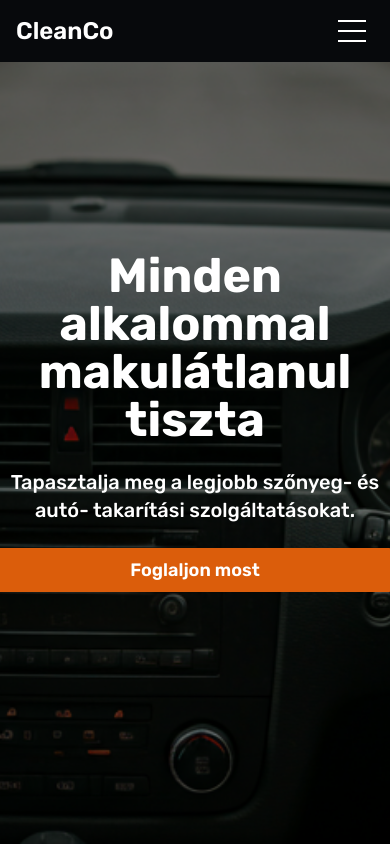
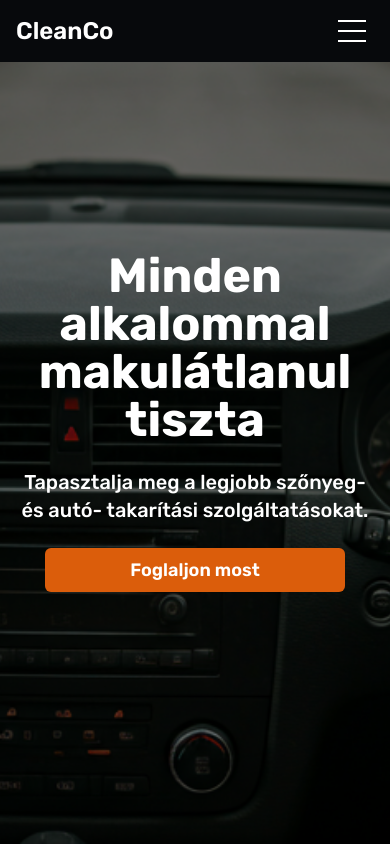
Before and after one commit to Geher-Marcell/carpet_cleaning, a Next.js app: page / in a window 390 px wide. Shown: the top 844 px of the page. Built offline with nearby package versions, Linux system fonts and the light colour scheme.

Commit message:
fix padding for mobile

```diff
--- /dev/null
+++ b/app/order/page.tsx
@@ -0,0 +1,8 @@
+export default function Home() {
+  return (
+    <div className="flex flex-col items-center justify-center min-h-screen py-2">
+      <h1 className="text-4xl font-bold">Order Page</h1>
+      <p className="text-lg text-gray-600">This is the order page.</p>
+    </div>
+  );
+}
--- a/app/page.tsx
+++ b/app/page.tsx
@@ -28,7 +28,7 @@ export default function Home() {
       <main>
         <div
           id="home"
-          className="relative flex flex-col text-center justify-center items-center h-dvh w-dvw gap-6 p-4"
+          className="relative flex flex-col text-center justify-center items-center h-dvh w-dvw"
           style={{
             backgroundImage: "url(./images/main.png)",
             backgroundRepeat: "no-repeat",
@@ -44,11 +44,11 @@ export default function Home() {
             <h1 className="text-5xl font-bold">
               Minden alkalommal makulátlanul tiszta
             </h1>
-            <h5 className="text-xl font-medium">
+            <h5 className="text-xl font-medium px-5">
               Tapasztalja meg a legjobb szőnyeg- és autó- takarítási
               szolgáltatásokat.
             </h5>
-            <div className="w-100">
+            <div className="w-75">
               <PrimaryButton label="Foglaljon most" />
             </div>
           </div>
```
